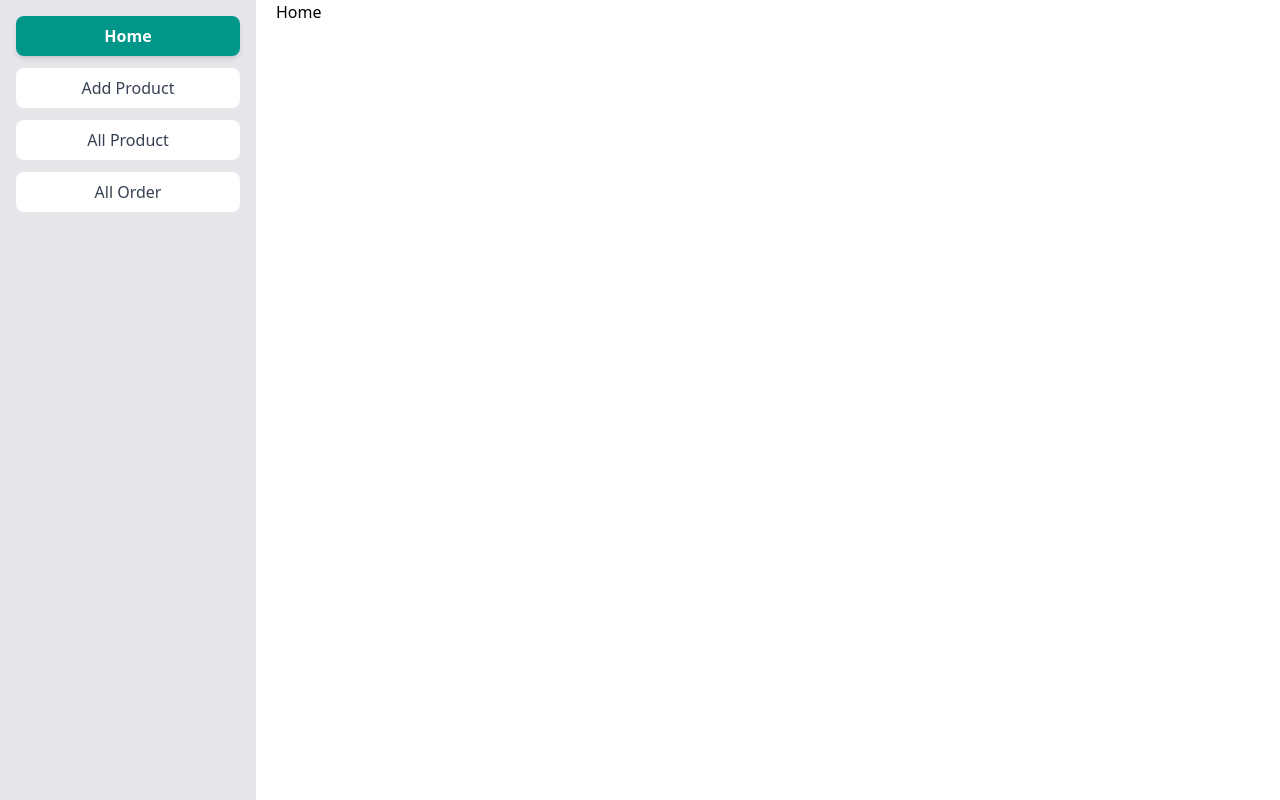
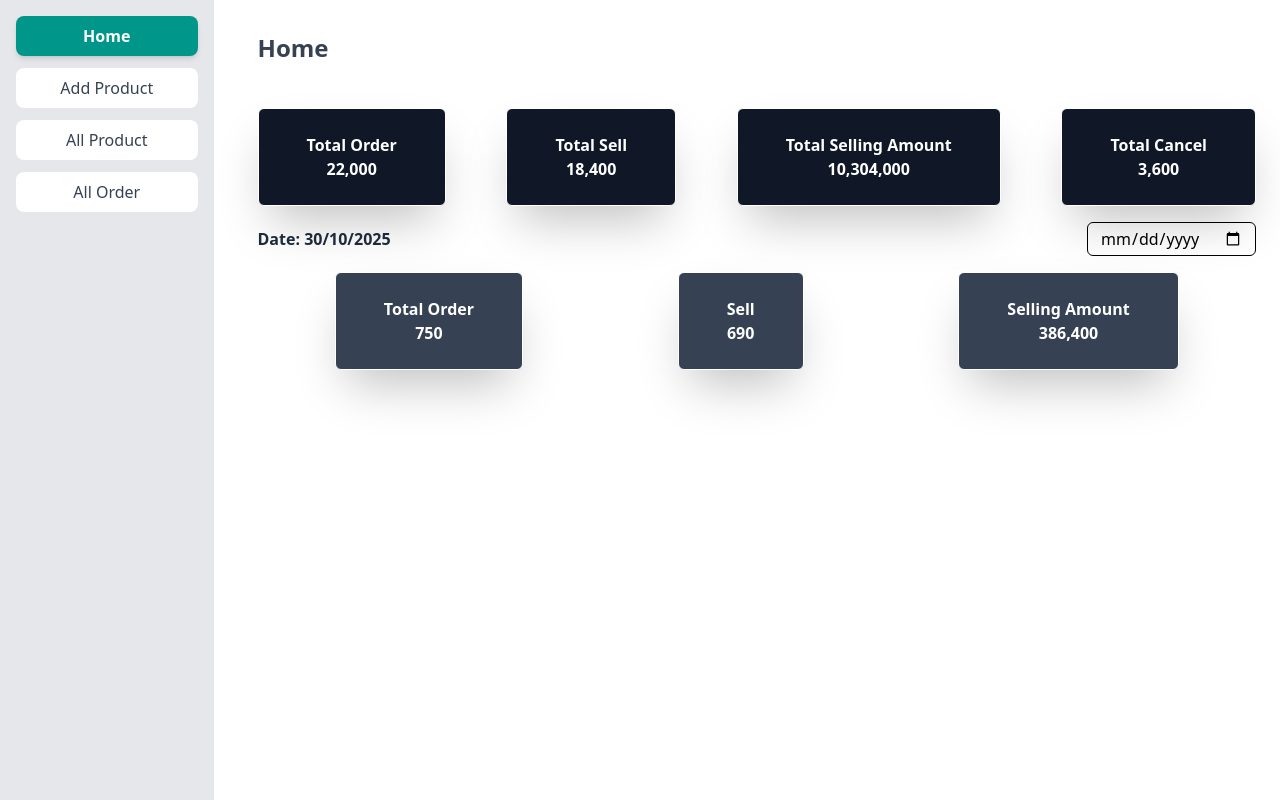
Before and after one commit to rajibulislam60/simpleshop, a React (Vite) app in the folder dashboard/: page / in a window 1280 px wide. Built offline with nearby package versions, Linux system fonts and the light colour scheme.

Commit message:
dashboard home page designing

```diff
--- a/dashboard/index.html
+++ b/dashboard/index.html
@@ -1,4 +1,4 @@
-<!doctype html>
+<!DOCTYPE html>
 <html lang="en">
   <head>
     <meta charset="UTF-8" />
--- a/dashboard/src/Components/OrderTitle.jsx
+++ b/dashboard/src/Components/OrderTitle.jsx
@@ -5,7 +5,7 @@ const OrderTitle = () => {
     <div className="flex justify-between">
       <div className="border rounded-md shadow-2xl bg-gray-900 text-white font-semibold px-12 py-6 items-center text-center">
         <h2>Total Order</h2>
-        <h3>1000</h3>
+        <h3>22,000</h3>
       </div>
       <div className="border rounded-md shadow-2xl bg-gray-900 text-white font-semibold px-12 py-6 items-center text-center">
         <h2>Processing</h2>
@@ -13,11 +13,11 @@ const OrderTitle = () => {
       </div>
       <div className="border rounded-md shadow-2xl bg-gray-900 text-white font-semibold px-12 py-6 items-center text-center">
         <h2>Confirm</h2>
-        <h3>900</h3>
+        <h3>150</h3>
       </div>
       <div className="border rounded-md shadow-2xl bg-gray-900 text-white font-semibold px-12 py-6 items-center text-center">
         <h2>Cencel</h2>
-        <h3>100</h3>
+        <h3>50</h3>
       </div>
     </div>
   );
--- /dev/null
+++ b/dashboard/src/Components/Total.jsx
@@ -0,0 +1,66 @@
+import React, { useState } from "react";
+
+const Total = () => {
+  const [selectedDate, setSelectedDate] = useState("30/10/2025");
+
+  const handleDateChange = (e) => {
+    const date = new Date(e.target.value);
+    if (!isNaN(date)) {
+      const formattedDate = date.toLocaleDateString("en-GB"); // shows dd/mm/yyyy
+      setSelectedDate(formattedDate);
+    }
+  };
+
+  return (
+    <div>
+      {/* Top Section */}
+      <div className="flex justify-between">
+        <div className="border rounded-md shadow-2xl bg-gray-900 text-white font-semibold px-12 py-6 items-center text-center">
+          <h2>Total Order</h2>
+          <h3>22,000</h3>
+        </div>
+        <div className="border rounded-md shadow-2xl bg-gray-900 text-white font-semibold px-12 py-6 items-center text-center">
+          <h2>Total Sell</h2>
+          <h3>18,400</h3>
+        </div>
+        <div className="border rounded-md shadow-2xl bg-gray-900 text-white font-semibold px-12 py-6 items-center text-center">
+          <h2>Total Selling Amount</h2>
+          <h3>10,304,000</h3>
+        </div>
+        <div className="border rounded-md shadow-2xl bg-gray-900 text-white font-semibold px-12 py-6 items-center text-center">
+          <h2>Total Cancel</h2>
+          <h3>3,600</h3>
+        </div>
+      </div>
+
+      {/* Bottom Section */}
+      <div>
+        <div className="flex justify-between items-center my-4">
+          <h2 className="font-semibold text-gray-800">Date: {selectedDate}</h2>
+          <input
+            type="date"
+            onChange={handleDateChange}
+            className="border px-3 py-1 rounded-md"
+          />
+        </div>
+
+        <div className="flex justify-around">
+          <div className="border rounded-md shadow-2xl bg-gray-700 text-white font-semibold px-12 py-6 items-center text-center">
+            <h2>Total Order</h2>
+            <h3>750</h3>
+          </div>
+          <div className="border rounded-md shadow-2xl bg-gray-700 text-white font-semibold px-12 py-6 items-center text-center">
+            <h2>Sell</h2>
+            <h3>690</h3>
+          </div>
+          <div className="border rounded-md shadow-2xl bg-gray-700 text-white font-semibold px-12 py-6 items-center text-center">
+            <h2>Selling Amount</h2>
+            <h3>386,400</h3>
+          </div>
+        </div>
+      </div>
+    </div>
+  );
+};
+
+export default Total;
--- a/dashboard/src/pages/Home.jsx
+++ b/dashboard/src/pages/Home.jsx
@@ -1,7 +1,16 @@
 import React from "react";
+import Total from "../Components/Total";
+import Container from "./../Components/Container";
 
 const Home = () => {
-  return <div>Home</div>;
+  return (
+    <div className="w-full mx-auto mt-2 bg-white p-6">
+      <h2 className="text-2xl font-bold mb-6 text-gray-700">Home</h2>
+      <div className="py-5">
+        <Total />
+      </div>
+    </div>
+  );
 };
 
 export default Home;
```
Also changed, not shown: 1 other file (tests, documents, lock files or other folders).
